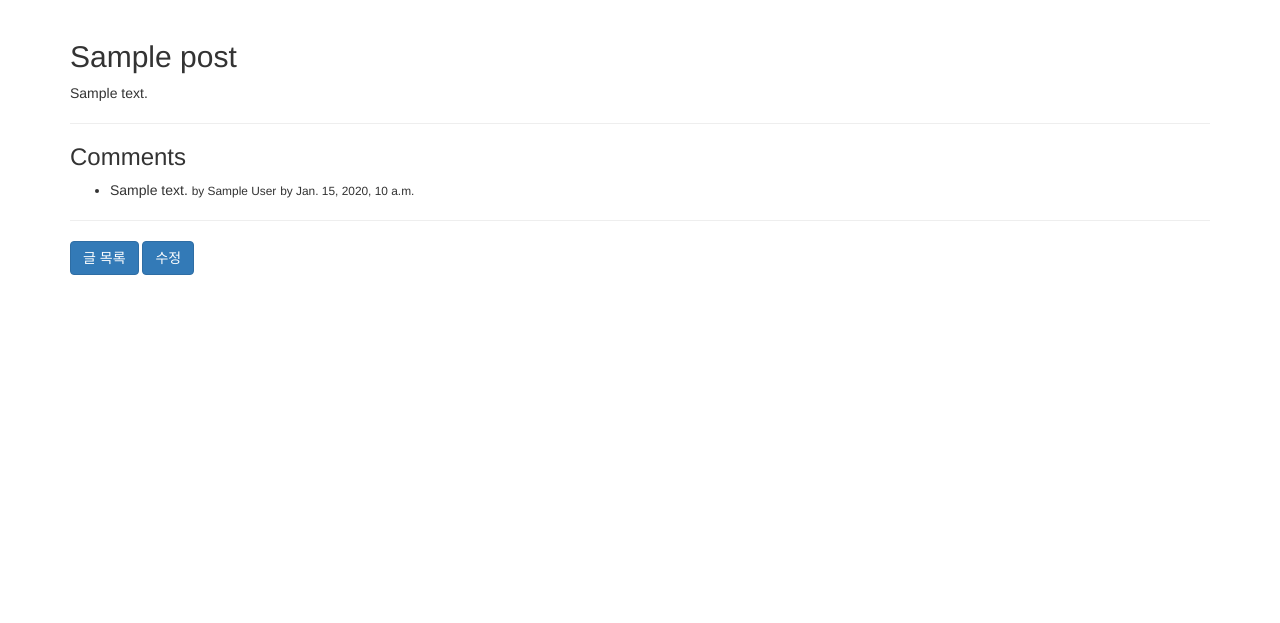
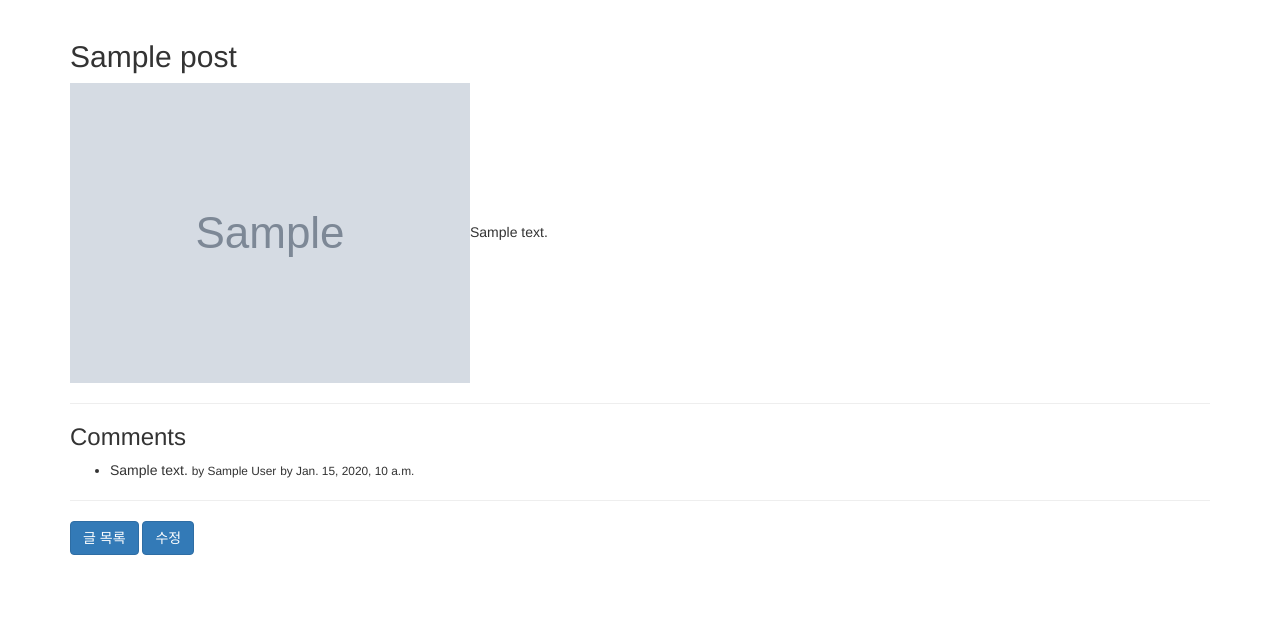
Before and after one commit to airplane22/askdjango, a Django app: page /blog/1 in a window 1280 px wide. Shown: the part 52-675 px from the top of the page. Run offline with Django 3.2, Linux system fonts and the light colour scheme; tables that the repository leaves empty hold one stand-in row (values such as "Sample post"); grey boxes marked "Sample" are stand-in pictures; some libraries are stand-ins or nearby versions.

Commit message:
blog/post_detail.html 템플릿에 photo img 노출

```diff
--- a/blog/templates/blog/post_detail.html
+++ b/blog/templates/blog/post_detail.html
@@ -10,6 +10,10 @@
         <div class="row">
             <div class="col-sm-12">
                 <h2>{{ post.title }}</h2>
+{#                <img src="/media/{{ post.photo }}" style="max-width: 100%;"#}
+                {% if post.photo %}  <!--문자열로 참거짓 판단-->
+                <img src="{{ post.photo.url }}" style="max-width: 100%;"
+                {% endif %}
                 {{ post.content | linebreaks }}
                 <hr/>
                 <h3>Comments</h3>
```
